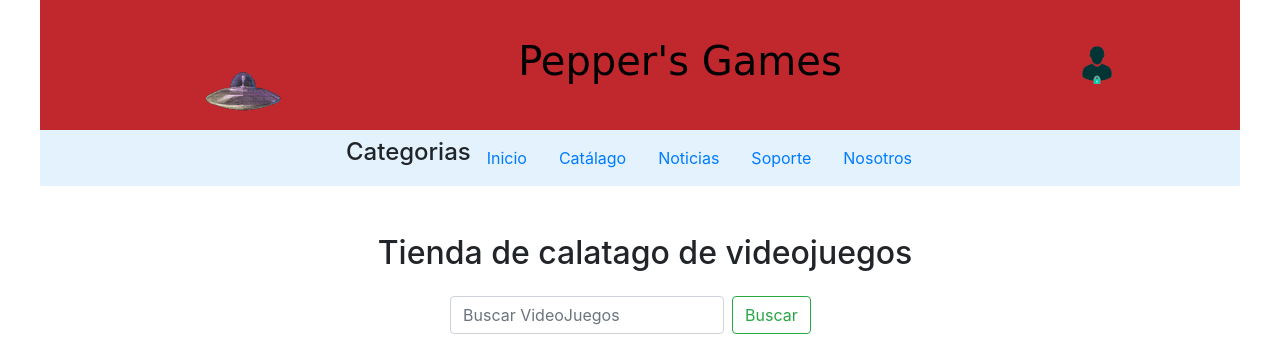
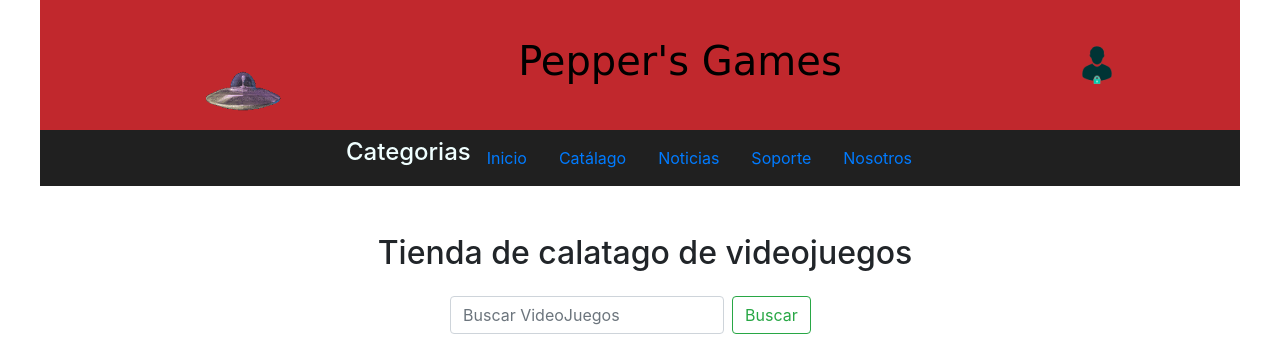
Before and after one commit to Dbcooper12/ProyectoDise-oWebGrupal, a plain HTML site: page Proyecto/src/catalago.html in a window 1280 px wide. Shown: the top 355 px of the page. Drawn offline with nearby package versions, Linux system fonts and the light colour scheme; a web font is replaced by a local one.

Commit message:
colores - Cambiar

```diff
--- a/Proyecto/src/catalago.html
+++ b/Proyecto/src/catalago.html
@@ -34,12 +34,12 @@ padding-left: 10px;">
 </header>
 <body>
    <!--    Navegador -->
-    <nav class="navbar navbar-light" style="background-color: #e3f2fd; display: flex; justify-content: center;width: 1200px;
+    <nav class="navbar navbar-light" style="background-color: #202020;  display: flex; justify-content: center;width: 1200px;
     margin: auto;
     padding-left: 10px;">
 
     <ul class="nav nav-pills nav-fill">
-        <h4>Categorias </h4>
+        <h4 style=" color: azure;">Categorias </h4>
         <li class="nav-item">
           <a class="nav-link " href="../index.html">Inicio</a>
         </li>
```
Also changed, not shown: Proyecto/index.html (+2 -2 lines), Proyecto/src/iniciosesion.html (+2 -2 lines), Proyecto/src/nosotros.html (+2 -2 lines), Proyecto/src/noticias.html (+2 -2 lines), Proyecto/src/registrarUsuario.html (+2 -2 lines).
